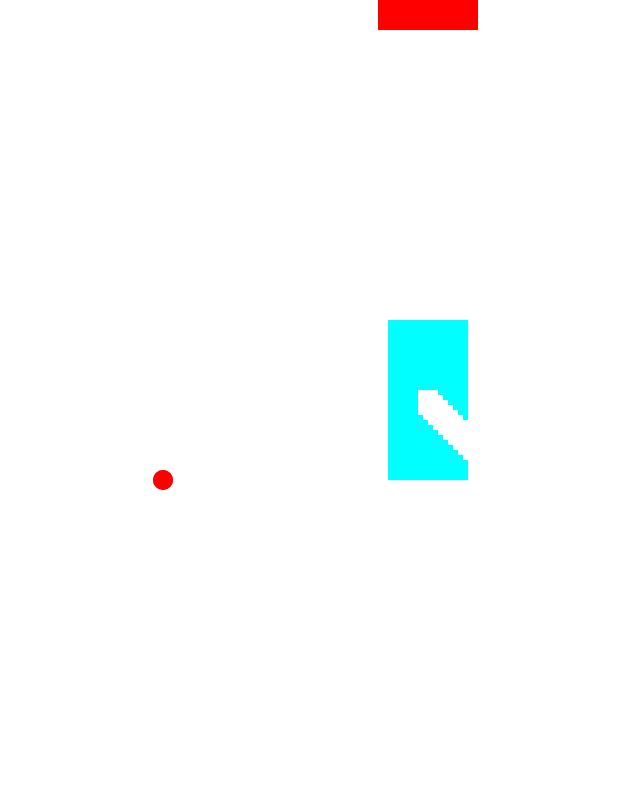
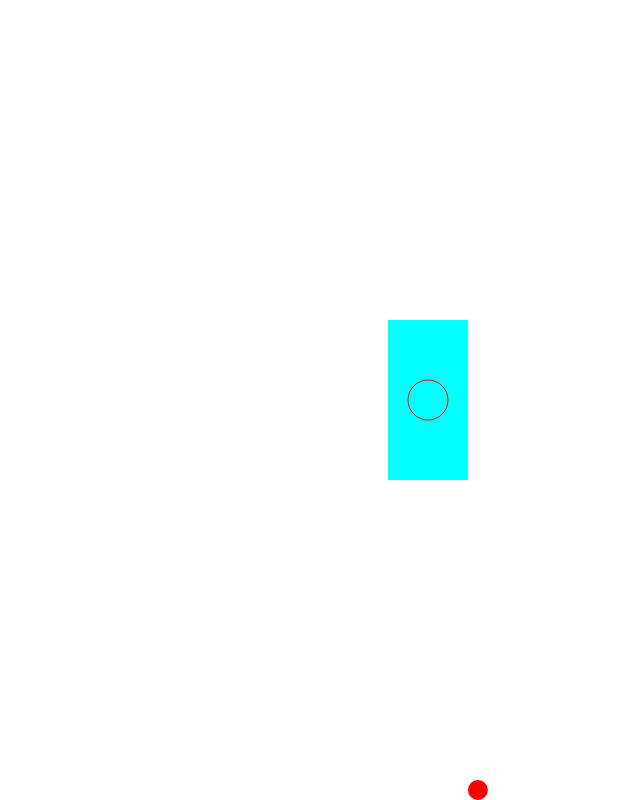
Before and after one commit to SergeyLys/canvas-wrapper, a website built with webpack: page src/index.html in a window 1280 px wide. Shown: the whole page, without its empty margins (212-852 px from the left). Built offline with nearby package versions, Linux system fonts and the light colour scheme.

Commit message:
fix clear rect

```diff
--- a/src/canvas/App.js
+++ /dev/null
@@ -1,110 +0,0 @@
-import AppRectangle from './core/Rectangle';
-import AppCircle from './core/Circle';
-import Engine from './core/Engine';
-
-export default class App {
-    constructor() {
-        const canvas = document.getElementById('canvas');
-        canvas.width = window.innerWidth;
-        canvas.height = window.innerHeight;
-        const ctx = canvas.getContext('2d');
-        const engine = new Engine({
-            gravity: 0.1
-        });
-
-        const arc = new AppCircle(ctx, {
-            x: 'center',
-            y: 'center',
-            radius: 10,
-            typeStyle: 'fill',
-            fillColor: 'rgba(255,0,0,1)'
-        });
-
-        const rec1 = new AppRectangle(ctx, {
-            x: 'center',
-            y: 'center',
-            sideX: 40,
-            sideY: 120,
-            fillColor: 'rgba(255,0,0,1)'
-        });
-
-        const rec2 = new AppRectangle(ctx, {
-            x: 'center',
-            y: 'center',
-            sideX: 60,
-            sideY: 140,
-            fillColor: 'rgba(255,255,0,1)'
-        });
-
-        const rec3 = new AppRectangle(ctx, {
-            x: 'center',
-            y: 'center',
-            sideX: 80,
-            sideY: 160,
-            fillColor: 'rgba(0,255,255,1)'
-        });
-
-        const platform = new AppRectangle(ctx, {
-            x: 'center',
-            y: 'top',
-            sideX: 100,
-            sideY: 30,
-            fillColor: 'rgba(255,0,0,1)'
-        });
-
-        canvas.addEventListener('click', function (e) {
-            const coordX = parseInt(e.clientX - platform.x);
-            const coordY = parseInt(e.clientY - platform.y);
-            platform.moveTo(coordX, coordY);
-        });
-
-        engine.render(function () {
-
-            rec1.listenKey('ArrowLeft a', function () {
-                this.move(1,'left');
-                rec2.move(1.5,'left');
-                rec3.move(2,'left');
-            });
-            rec1.listenKey('ArrowRight d', function () {
-                this.move(1,'right');
-                rec2.move(1.5,'right');
-                rec3.move(2,'right');
-            });
-            rec1.listenKey('ArrowUp w', function () {
-                this.move(1,'up');
-                rec2.move(1.5, 'up');
-                rec3.move(2, 'up');
-            });
-            rec1.listenKey('ArrowDown s', function () {
-                this.move(1,'down');
-                rec2.move(1.5, 'down');
-                rec3.move(2, 'down');
-            });
-            arc.listenKey('ArrowDown s', function () {
-                this.move(3, 'down');
-            });
-            arc.listenKey('ArrowLeft s', function () {
-                this.move(3, 'left');
-            });
-            arc.listenKey('ArrowRight s', function () {
-                this.move(3, 'right');
-            });
-            arc.listenKey('ArrowUp s', function () {
-                this.move(3, 'up');
-            });
-        });
-
-        function loop() {
-            requestAnimationFrame(() => {
-
-                loop();
-
-                       arc.infiniteYMoving(5);
-                       arc.infiniteXMoving(5);
-
-            });
-        }
-
-        loop();
-    }
-}
--- a/src/canvas/core/Circle.js
+++ b/src/canvas/core/Circle.js
@@ -8,10 +8,16 @@ export default class AppCircle extends Figure {
         this.radius = props[1].radius;
 
         this._setPositions();
-        this._paint();
+
+        this.angle = 290;
+        this.speed = 1;
+
+        this.radian = this.angle * Math.PI/180;
+        this.vx = Math.cos(this.radian)*this.speed;
+        this.vy = Math.sin(this.radian)*this.speed;
     }
 
-    _paint() {
+    paint() {
         this.ctx.beginPath();
         this.ctx.arc(this.x+this.radius, this.y+this.radius, this.radius, 0, Math.PI * 2, true);
 
@@ -33,8 +39,23 @@ export default class AppCircle extends Figure {
 
     }
 
+    jump(speed, angle, gravity) {
+
+        this.x += this.vx;
+        this.y += this.vy;
+
+        if ((this.y + this.radius*2) <= this.ctx.canvas.height) {
+            this.vy += gravity;
+        } else {
+            this.vy = 0;
+            this.vx = 0;
+            this.y = this.ctx.canvas.height - this.radius*2;
+        }
+
+        this._paint();
+    }
+
     move(...props) {
-        this.ctx.clearRect(this.x, this.y, this.radius*2, this.radius*2);
         super.move(...props);
         this._paint();
     }
--- a/src/canvas/core/Engine.js
+++ b/src/canvas/core/Engine.js
@@ -1,20 +1,30 @@
 class Engine {
     constructor(props) {
         this.gravity = props.gravity || null;
+        this.speed = props.speed || null;
 
+        this._createCanvas();
+    }
+
+    _createCanvas() {
+        const canvas = document.createElement('canvas');
+        canvas.width = window.innerWidth;
+        canvas.height = window.innerHeight;
+        document.body.appendChild(canvas);
+        this.ctx = canvas.getContext('2d');
     }
 
     render(callback) {
         requestAnimationFrame(() => {
+            this.ctx.clearRect(0,0,this.ctx.canvas.width, this.ctx.canvas.height);
             this.render(callback);
 
             if (typeof callback === 'function') {
                 callback = callback.bind(this);
                 callback();
             }
+
         });
-
-        //    LOOP
     }
 }
 
--- a/src/canvas/core/Figure.js
+++ b/src/canvas/core/Figure.js
@@ -17,7 +17,12 @@ export default class Figure {
         this.reverseY = false;
         this.reverseX = false;
 
-        // this.KeyboardEvents = new KeyboardEvents();
+    }
+
+    position(x, y) {
+        this.x = x;
+        this.y = y;
+        this._paint();
 
     }
 
@@ -117,9 +122,6 @@ export default class Figure {
 
     infiniteXMoving(speed) {
 
-
-        this.ctx.clearRect(this.x, this.y, (this.sideX || this.radius*2), (this.sideY || this.radius*2));
-
         if (this.x < this.ctx.canvas.width - (this.sideX || this.radius*2) && this.reverseX === false) {
 
             speed ? this.x += speed : this.x++;
@@ -141,7 +143,6 @@ export default class Figure {
     }
 
     infiniteYMoving(speed) {
-        this.ctx.clearRect(this.x, this.y, (this.sideX || this.radius*2), (this.sideY || this.radius*2));
 
         if (this.y < this.ctx.canvas.height - (this.sideY || this.radius*2) && this.reverseY === false) {
             speed ? this.y += speed : this.y++;
--- a/src/canvas/core/Keyboard.js
+++ b/src/canvas/core/Keyboard.js
@@ -38,6 +38,7 @@ class KeyboardEvents {
             'Shift':        16,
             'Control':      17,
             'Alt':          18,
+            'Space':        32,
         };
         this.keyDown = {};
 
--- a/src/canvas/core/Rectangle.js
+++ b/src/canvas/core/Rectangle.js
@@ -8,7 +8,6 @@ export default class AppRectangle extends Figure {
 
         this._setPositions();
         this._errorHandler();
-        this._paint();
     }
 
     _errorHandler() {
@@ -30,21 +29,18 @@ export default class AppRectangle extends Figure {
     }
 
     move(...props) {
-        this.ctx.clearRect(this.x, this.y, this.sideX, this.sideY);
         super.move(...props);
     }
 
     moveTo(coordX, coordY) {
 
-        this.ctx.clearRect(this.x, this.y, this.sideX, this.sideY);
-
         this.x = (this.x - this.sideX/2) + coordX;
         this.y = (this.y - this.sideY/2) + coordY;
 
-        this._paint();
+        this.paint();
     }
 
-    _paint() {
+    paint() {
         super._paint();
         this.ctx.fillRect(this.x, this.y, this.sideX, this.sideY);
     }
--- a/src/index.html
+++ b/src/index.html
@@ -20,6 +20,6 @@
     </style>
 </head>
 <body>
-    <canvas id="canvas"></canvas>
+    <!--<canvas id="canvas"></canvas>-->
 </body>
 </html>
--- a/src/index.js
+++ b/src/index.js
@@ -1,5 +1,115 @@
-import App from './canvas/App';
+import AppRectangle from './canvas/core/Rectangle';
+import AppCircle from './canvas/core/Circle';
+import Engine from './canvas/core/Engine';
 
 window.addEventListener('load', function () {
-    new App();
+    const engine = new Engine({
+        gravity: 0.05,
+        speed: 1
+    });
+
+    const arc = new AppCircle(engine.ctx, {
+        x: 'center',
+        y: 'center',
+        radius: 10,
+        typeStyle: 'fill',
+        fillColor: 'rgba(255,0,0,1)'
+    });
+
+    const arc1 = new AppCircle(engine.ctx, {
+        x: 'center',
+        y: 'center',
+        radius: 20,
+        typeStyle: 'stroke',
+        strokeColor: 'rgba(255,0,0,1)'
+    });
+
+    const rec1 = new AppRectangle(engine.ctx, {
+        x: 'center',
+        y: 'center',
+        sideX: 40,
+        sideY: 120,
+        fillColor: 'rgba(255,0,0,1)'
+    });
+
+    const rec2 = new AppRectangle(engine.ctx, {
+        x: 'center',
+        y: 'center',
+        sideX: 60,
+        sideY: 140,
+        fillColor: 'rgba(255,255,0,1)'
+    });
+
+    const rec3 = new AppRectangle(engine.ctx, {
+        x: 'center',
+        y: 'center',
+        sideX: 80,
+        sideY: 160,
+        fillColor: 'rgba(0,255,255,1)'
+    });
+
+    const platform = new AppRectangle(engine.ctx, {
+        x: 'center',
+        y: 'top',
+        sideX: 100,
+        sideY: 30,
+        fillColor: 'rgba(255,0,0,1)'
+    });
+
+    engine.ctx.canvas.addEventListener('click', function (e) {
+        // const coordX = parseInt(e.clientX - platform.x);
+        // const coordY = parseInt(e.clientY - platform.y);
+        // platform.moveTo(coordX, coordY);
+    });
+
+
+
+    engine.render(function () {
+
+        rec1.paint();
+        rec2.paint();
+        rec3.paint();
+        arc.paint();
+        arc1.paint();
+
+        rec1.listenKey('ArrowLeft a', function () {
+            this.move(1,'left');
+            rec2.move(1.5,'left');
+            rec3.move(2,'left');
+        });
+        rec1.listenKey('ArrowRight d', function () {
+            this.move(1,'right');
+            rec2.move(1.5,'right');
+            rec3.move(2,'right');
+        });
+        rec1.listenKey('ArrowUp w', function () {
+            this.move(1,'up');
+            rec2.move(1.5, 'up');
+            rec3.move(2, 'up');
+        });
+        rec1.listenKey('ArrowDown s', function () {
+            this.move(1,'down');
+            rec2.move(1.5, 'down');
+            rec3.move(2, 'down');
+        });
+
+        arc.listenKey('ArrowDown s', function () {
+            this.move(3, 'down');
+        });
+        arc.listenKey('ArrowLeft s', function () {
+            this.move(3, 'left');
+        });
+        arc.listenKey('ArrowRight s', function () {
+            this.move(3, 'right');
+        });
+        arc.listenKey('ArrowUp s', function () {
+            this.move(3, 'up');
+        });
+
+        arc.jump(engine.speed, 290, engine.gravity);
+    });
+
+    engine.ctx.canvas.addEventListener('mousemove', function (e) {
+        arc1.position(e.clientX - arc1.radius, e.clientY - arc1.radius);
+    });
 });
```
